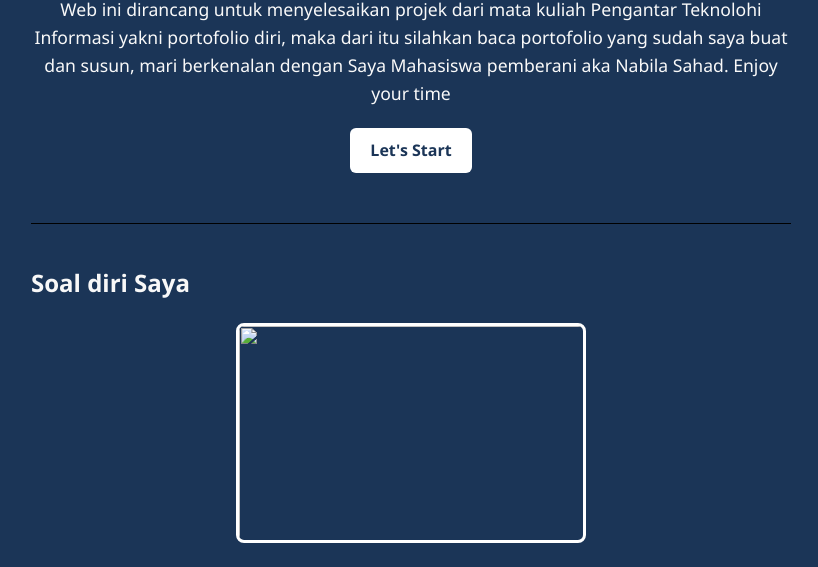
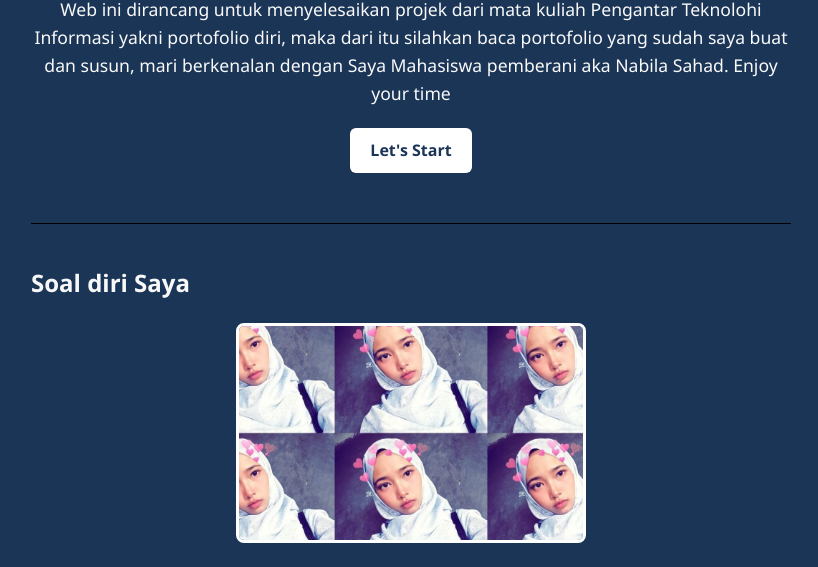
Before and after one commit to semestanyaasta-cyber/portofolio, a plain HTML site: page index.html in a window 1280 px wide. Shown: the part 189-756 px from the top of the page, without its empty margins (229-1047 px from the left). Drawn offline with Linux system fonts and the light colour scheme.

Commit message:
Revise portfolio details and correct typos
Updated portfolio content and fixed minor typos.

```diff
--- a/index.html
+++ b/index.html
@@ -150,7 +150,7 @@
         <section id="about">
             <h2>Soal diri Saya</h2>
             <div style="text-align: center; margin-bottom: 20px;">
-                <img src="foto-saya.jpeg" style="width: 350px; height: 220px; object-fit: cover; border-radius: 8px; border: 3px solid var(--accent);">
+                <img src="fotoptofil.jpeg" style="width: 350px; height: 220px; object-fit: cover; border-radius: 8px; border: 3px solid var(--accent);">
             </div>
             <p>
                 Perkenalkan Nama Saya Nabila Sahad lahir di Tangerang, 23 September 2009 (17 Tahun). Lulusan TKJ Tahun 2025 dan sekarang merupakan salah satu mahasiswa/i Teknik Informatika Universitas Pamulang yang sedang fokus mendalami pemrograman, struktur data, logika algoritma, serta pengembangan diri dalam bidang ilmu Komputer, Digital Design, dan Editing. Saya pribadi merukapan orang yang bertanggung jawab, disiplin, jujur, dan memiliki tekad untuk terus belajar dan berkembang, pada saat ini saya sedikit menguasai bidang editing, serta tengah dalam tahap pembelajaran lebih lanjut terkait beberapa bahasa pemrograman (HTML & CSS, Python, C++).
```
